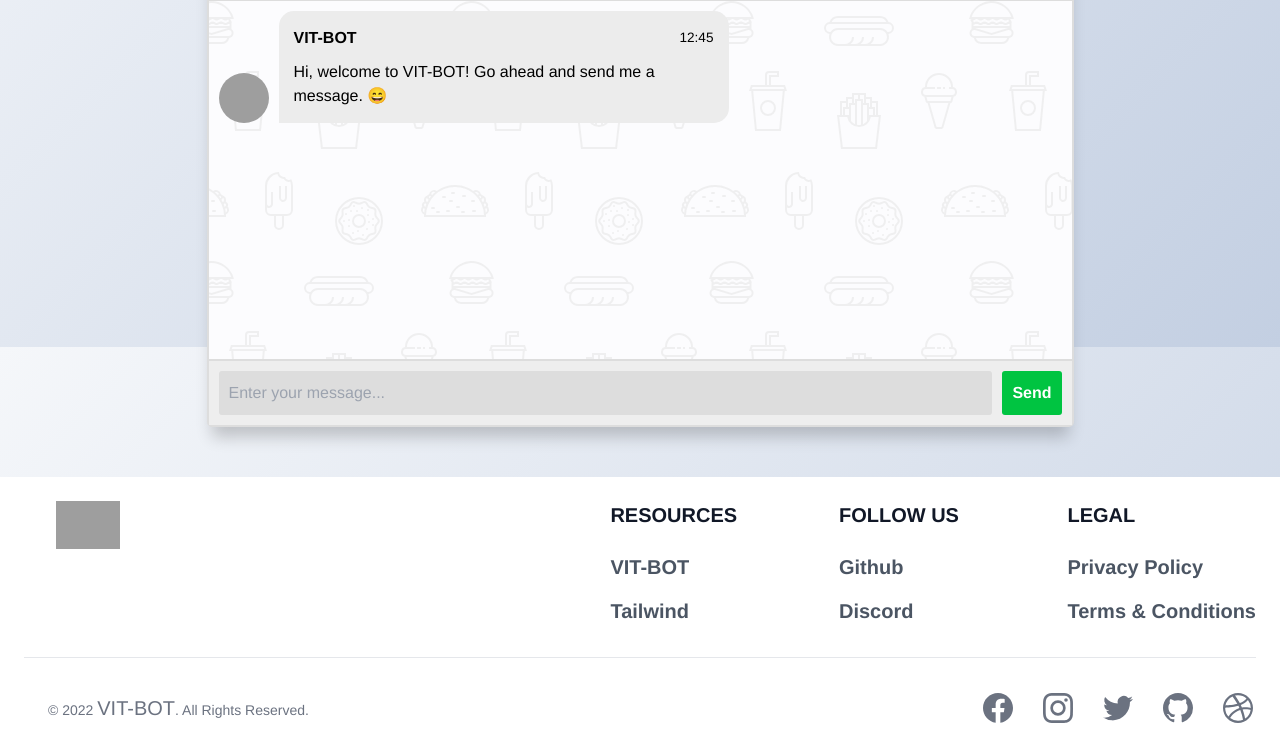
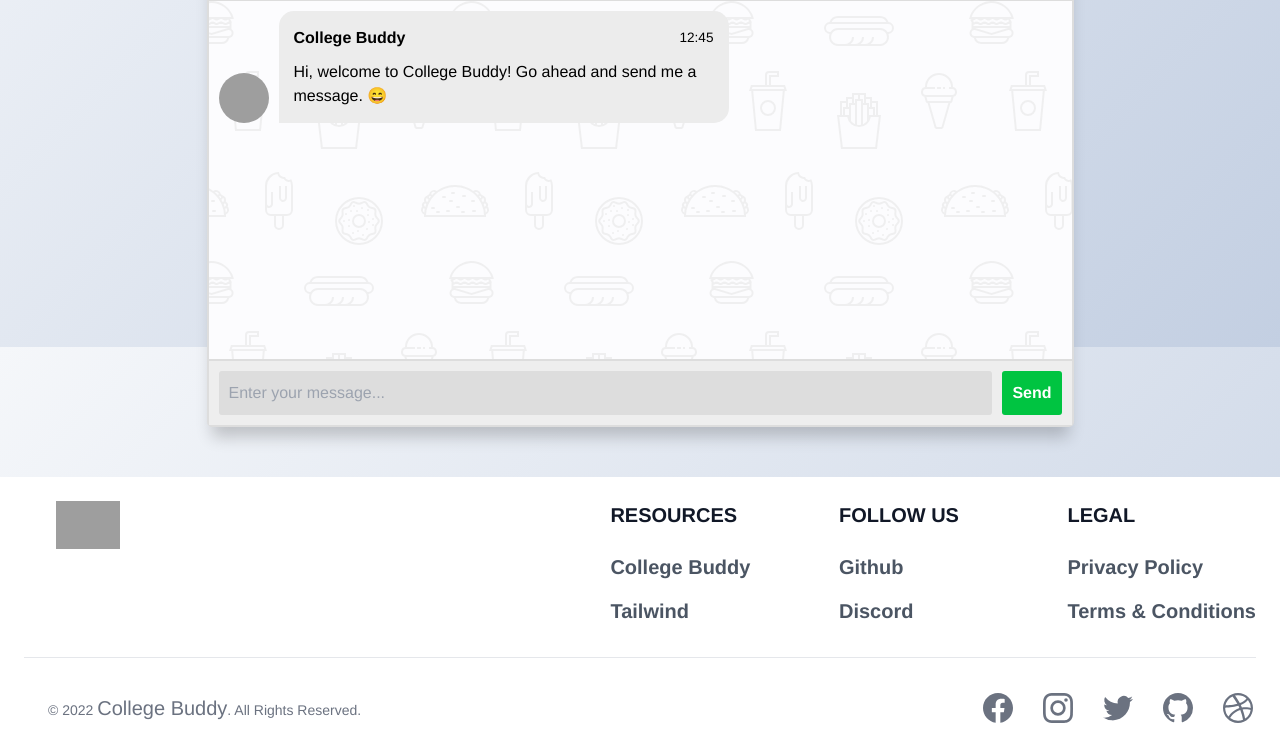
Before and after one commit to avinashdhakne/VIT-BOT, a Flask app: page /chatbot in a window 1280 px wide. Shown: the part 453-1203 px from the top of the page. Run offline with Flask 2, Linux system fonts and the light colour scheme; parts of the project's set-up code (start-up, migrations or seed data) failed here and were passed over; some libraries are stand-ins or nearby versions; grey boxes are pictures that could not be loaded.

Commit message:
Update Name

```diff
--- a/templates/aboutus.html
+++ b/templates/aboutus.html
@@ -154,7 +154,7 @@
             <h1 class="mb-6 mr-10 text-sm font-semibold text-gray-900 text-xl uppercase dark:text-white">Resources</h1>
             <ul class="text-gray-600 dark:text-gray-400">
             <li class="mb-4 mr-6">
-            <a href="./index1.html" class="hover:underline text-xl font-bold">VIT-BOT</a>
+            <a href="./index1.html" class="hover:underline text-xl font-bold">College Buddy</a>
             </li>
             <li>
             <a href="https://tailwindcss.com/" class="hover:underline text-xl font-bold">Tailwind </a>
--- a/templates/chatbot.html
+++ b/templates/chatbot.html
@@ -50,7 +50,7 @@
         <h1 class="mb-6 mr-10 text-sm font-semibold text-gray-900 text-xl uppercase dark:text-white">Resources</h1>
         <ul class="text-gray-600 dark:text-gray-400">
         <li class="mb-4 mr-6">
-        <a href="./index1.html" class="hover:underline text-xl font-bold">VIT-BOT</a>
+        <a href="./index1.html" class="hover:underline text-xl font-bold">College Buddy</a>
         </li>
         <li>
         <a href="https://tailwindcss.com/" class="hover:underline text-xl font-bold">Tailwind </a>
@@ -83,7 +83,7 @@
         </div>
         <hr class="my-6 border-gray-200 sm:mx-auto dark:border-gray-700 lg:my-8">
         <div class="sm:flex sm:items-center sm:justify-between">
-        <span class="text-sm ml-6 text-gray-500 sm:text-center dark:text-gray-400">© 2022 <a href="https://PlaceBot.com" class="hover:underline text-xl">VIT-BOT</a>. All Rights Reserved.
+        <span class="text-sm ml-6 text-gray-500 sm:text-center dark:text-gray-400">© 2022 <a href="https://PlaceBot.com" class="hover:underline text-xl">College Buddy</a>. All Rights Reserved.
         </span>
         <div class="flex mt-4 space-x-6 sm:justify-center sm:mt-0">
         <a href="#" class="text-gray-500 hover:text-gray-900 dark:hover:text-white">
--- a/templates/contact.html
+++ b/templates/contact.html
@@ -146,7 +146,7 @@
         <h1 class="mb-6 mr-10 text-sm font-semibold text-gray-900 text-xl uppercase dark:text-white">Resources</h1>
         <ul class="text-gray-600 dark:text-gray-400">
         <li class="mb-4 mr-6">
-        <a href="./index1.html" class="hover:underline text-xl font-bold">VIT-BOT</a>
+        <a href="./index1.html" class="hover:underline text-xl font-bold">College Buddy</a>
         </li>
         <li>
         <a href="https://tailwindcss.com/" class="hover:underline text-xl font-bold">Tailwind </a>
@@ -179,7 +179,7 @@
         </div>
         <hr class="my-6 border-gray-200 sm:mx-auto dark:border-gray-700 lg:my-8">
         <div class="sm:flex sm:items-center sm:justify-between">
-        <span class="text-sm ml-6 text-gray-500 sm:text-center dark:text-gray-400">© 2022 <a href="https://PlaceBot.com" class="hover:underline text-xl">VIT-BOT</a>. All Rights Reserved.
+        <span class="text-sm ml-6 text-gray-500 sm:text-center dark:text-gray-400">© 2022 <a href="https://PlaceBot.com" class="hover:underline text-xl">College Buddy</a>. All Rights Reserved.
         </span>
         <div class="flex mt-4 space-x-6 sm:justify-center sm:mt-0">
         <a href="#" class="text-gray-500 hover:text-gray-900 dark:hover:text-white">
--- a/templates/index.html
+++ b/templates/index.html
@@ -61,12 +61,12 @@
 
         <div class="msg-bubble">
           <div class="msg-info">
-            <div class="msg-info-name">VIT-BOT</div>
+            <div class="msg-info-name">College Buddy</div>
             <div class="msg-info-time">12:45</div>
           </div>
 
           <div class="msg-text">
-            Hi, welcome to VIT-BOT! Go ahead and send me a message. 😄
+            Hi, welcome to College Buddy! Go ahead and send me a message. 😄
           </div>
         </div>
       </div>
@@ -170,7 +170,7 @@
     <h1 class="mb-6 mr-10 text-sm font-semibold text-gray-900 text-xl uppercase dark:text-white">Resources</h1>
     <ul class="text-gray-600 dark:text-gray-400">
     <li class="mb-4 mr-6">
-    <a href="./index1.html" class="hover:underline text-xl font-bold">VIT-BOT</a>
+    <a href="./index1.html" class="hover:underline text-xl font-bold">College Buddy</a>
     </li>
     <li>
     <a href="https://tailwindcss.com/" class="hover:underline text-xl font-bold">Tailwind </a>
@@ -203,7 +203,7 @@
     </div>
     <hr class="my-6 border-gray-200 sm:mx-auto dark:border-gray-700 lg:my-8">
     <div class="sm:flex sm:items-center sm:justify-between">
-    <span class="text-sm ml-6 text-gray-500 sm:text-center dark:text-gray-400">© 2022 <a href="https://PlaceBot.com" class="hover:underline text-xl">VIT-BOT</a>. All Rights Reserved.
+    <span class="text-sm ml-6 text-gray-500 sm:text-center dark:text-gray-400">© 2022 <a href="https://PlaceBot.com" class="hover:underline text-xl">College Buddy</a>. All Rights Reserved.
     </span>
     <div class="flex mt-4 space-x-6 sm:justify-center sm:mt-0">
     <a href="#" class="text-gray-500 hover:text-gray-900 dark:hover:text-white">
```
Also changed, not shown: templates/index1.html (+7 -7 lines), static/images/logo.svg.
